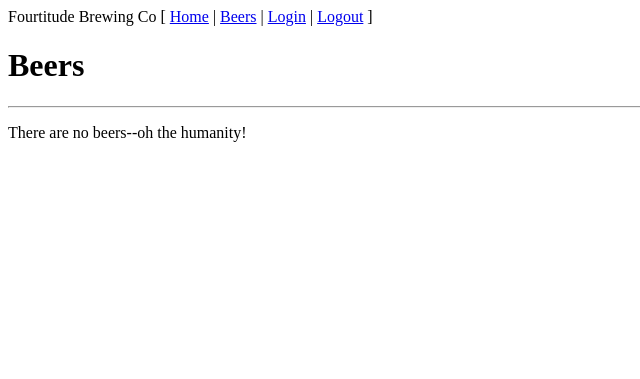
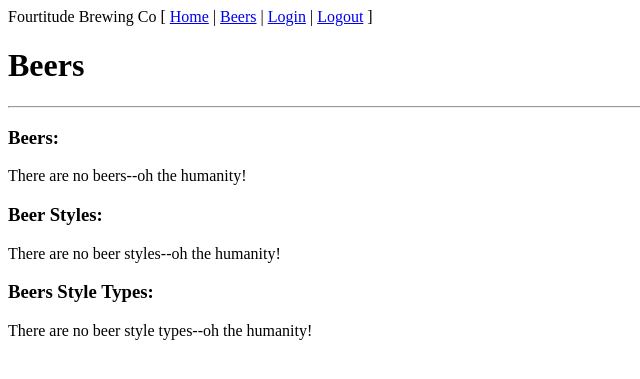
Before and after one commit to ariens/fourtitude_www, a Flask app: page /beers in a window 1280 px wide. Shown: the top 379 px of the page, without its empty margins (0-640 px from the left). Run offline with Flask 2, Linux system fonts and the light colour scheme; data that the repository does not hold is empty.

Commit message:
adding several new features for beer mgmt

```diff
--- a/app/templates/beers/beer_list_item.html
+++ /dev/null
@@ -1,6 +0,0 @@
-<p>
-    {{beer.id}}: {{beer.name}}
-    {% if admin == True %}
-         [<a href="/beers/edit/{{ beer.id }}">edit</a>]
-    {% endif %}
-</p>
--- /dev/null
+++ b/app/templates/beers/list_item_beer_style_type.html
@@ -0,0 +1,6 @@
+<p>
+    {{style_type.id}}: {{style_type.name}}
+    {% if admin == True %}
+         [<a href="/beers/edit/style_types/{{ style_type.id }}">edit</a>]
+    {% endif %}
+</p>
--- a/app/templates/beers/page.html
+++ b/app/templates/beers/page.html
@@ -1,17 +1,42 @@
 {% extends "base.html" %}
 
 {% block content %}
+    <h3>Beers:</h3>
     {% if beers %}
-        {% for beer in beers %}
-            {% include "beers/beer_list_item.html" %}
-        {% endfor %}
+        <ul>
+            {% for beer in beers %}
+                <li>{% include "beers/list_item_beer.html" %}</li>
+            {% endfor %}
+        </ul>
     {% else %}
         <p>There are no beers--oh the humanity!</p>
+    {% endif %}
+    <h3>Beer Styles:</h3>
+    {% if beers_styles %}
+        <ul>
+            {% for beer in beers_styles %}
+                <li>{% include "beers/list_item_beer.html" %}</li>
+            {% endfor %}
+        </ul>
+    {% else %}
+        <p>There are no beer styles--oh the humanity!</p>
+    {% endif %}
+    <h3>Beers Style Types:</h3>
+    {% if style_types %}
+        <ul>
+            {% for style_type in style_types %}
+                <li>{% include "beers/list_item_beer_style_type.html" %}</li>
+            {% endfor %}
+        </ul>
+    {% else %}
+        <p>There are no beer style types--oh the humanity!</p>
     {% endif %}
     {% if admin == True %}
         <p>Beer Admin Tasks:</p>
         <ul>
-            <li><a href="/beers/add">Add New Beer</a></li>
+            <li><a href="/beers/new_beer">Add New Beer</a></li>
+            <li><a href="/beers/new_style">Add New Style</a></li>
+            <li><a href="/beers/new_style_type">Add New Style Type</a></li>
         </ul>
     {% endif %}
 {% endblock %}
--- a/app/views_beer.py
+++ b/app/views_beer.py
@@ -1,7 +1,7 @@
-from flask import render_template
-from app import app, route_restrictions
-from .models import Beer, BeerStyle
-
+from flask import render_template, flash, redirect, url_for
+from app import app, db, route_restrictions
+from app.models import Beer, BeerStyle, BeerStyleType
+from app.forms import BeerStyleForm, BeerStyleTypeForm
 
 @app.route('/beers', methods=['GET', 'POST'])
 def beers():
@@ -25,9 +25,48 @@ def beer_admin():
     """
     all_beers = Beer.query.all()
     all_styles = BeerStyle.query.all()
+    all_style_types = BeerStyleType.query.all()
     return render_template(
         'beers/page.html',
         admin=True,
         beers=all_beers,
         styles=all_styles,
+        style_types=all_style_types,
         title='Beer Management')
+
+@app.route('/beers/new_style', methods=['GET', 'POST'])
+@route_restrictions.restrict(group_name='beer_admin')
+def new_style():
+    problem = None
+    form = BeerStyleForm()
+    try:
+        if form.validate_on_submit():
+            style = BeerStyle()
+    except Exception as error:
+        flash(error)
+    return render_template(
+        'beers/page_new_style.html',
+        problem=problem,
+        title='Add A New Style',
+        form=form)
+
+
+@app.route('/beers/new_style_type', methods=['GET', 'POST'])
+@route_restrictions.restrict(group_name='beer_admin')
+def new_style_type():
+    problem = None
+    form = BeerStyleTypeForm()
+    try:
+        if form.validate_on_submit():
+            style_type = BeerStyleType(name=form.name.data)
+            db.session.add(style_type)
+            db.session.commit()
+            flash("New Style Type: '" + style_type.name + "' added!")
+            return redirect(url_for('beer_admin'))
+    except Exception as error:
+        flash(error)
+    return render_template(
+        'beers/page_new_style_type.html',
+        problem=problem,
+        title='Add A New Style Type',
+        form=form)
```
Also changed, not shown: app/forms.py (+9 -0 lines), app/models.py (+10 -0 lines), app/templates/beers/page_new_style.html (added, +25 -0 lines), app/templates/beers/page_new_style_type.html (added, +13 -0 lines).
